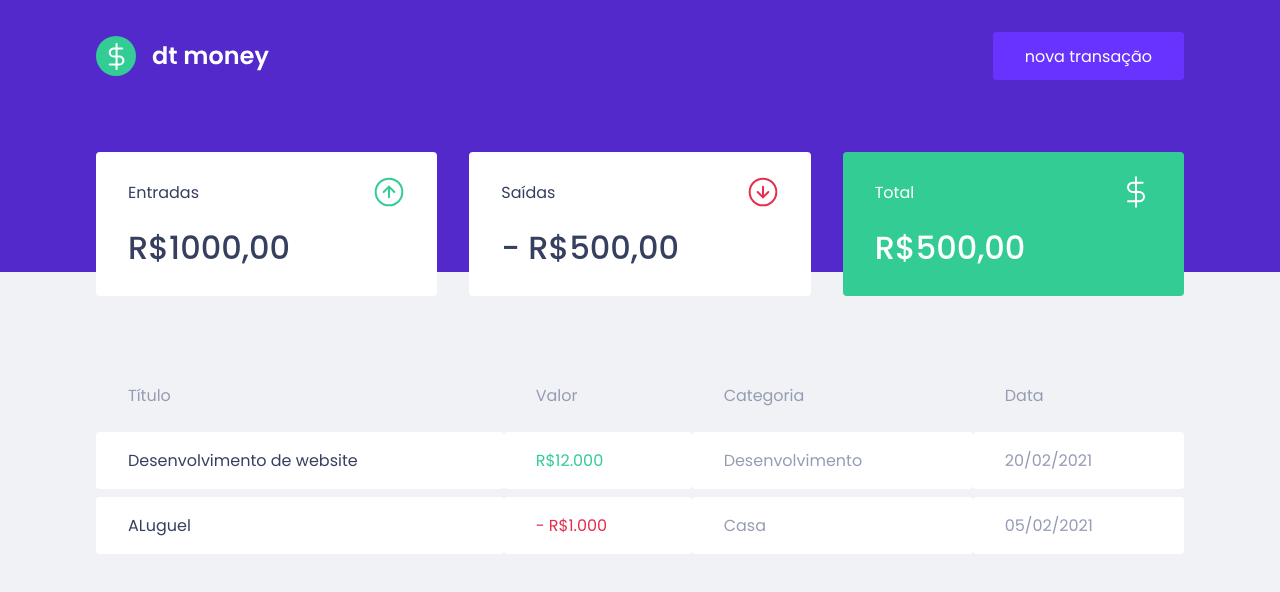
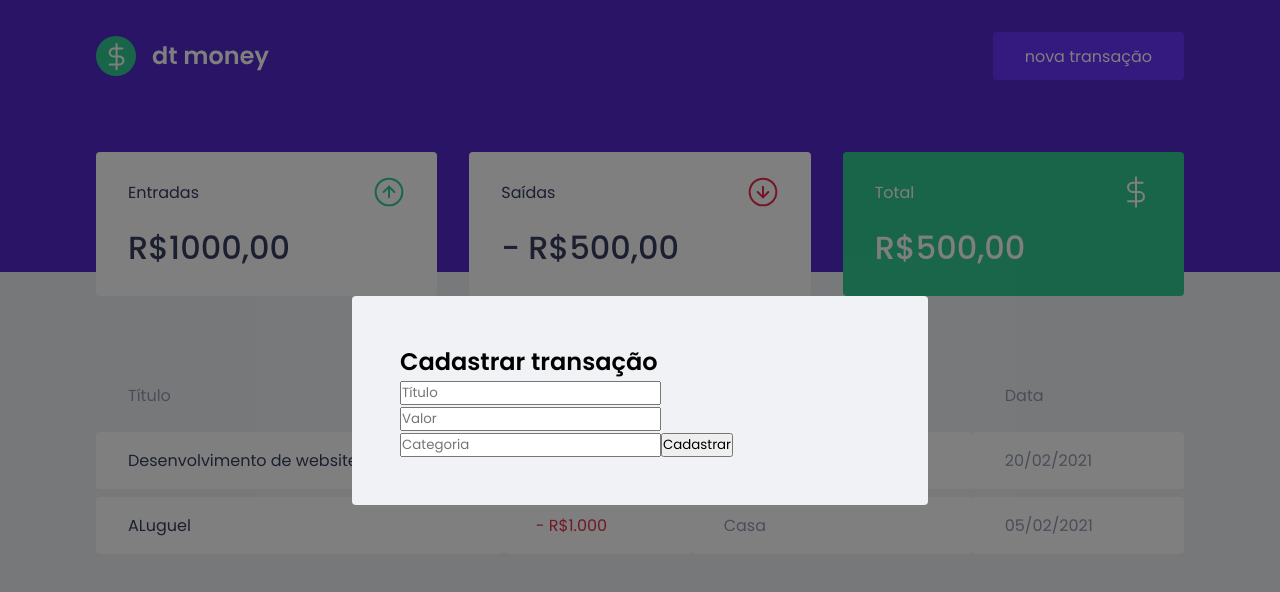
Before and after one commit to feliciovcm/mybalanceApp, a React (Create React App) app: page / in a window 1280 px wide. Both pictures are taken after a click on the button "nova transação". Shown: the top 592 px of the page. Built offline with nearby package versions, Linux system fonts and the light colour scheme; no server answers; what miragejs would draw is missing.

Commit message:
Second commit, add transactions modal

```diff
--- a/package.json
+++ b/package.json
@@ -7,6 +7,7 @@
     "miragejs": "^0.1.41",
     "react": "^17.0.1",
     "react-dom": "^17.0.1",
+    "react-modal": "^3.12.1",
     "react-scripts": "4.0.3",
     "styled-components": "^5.2.1",
     "web-vitals": "^1.0.1"
@@ -19,6 +20,7 @@
     "@types/node": "^12.0.0",
     "@types/react": "^17.0.0",
     "@types/react-dom": "^17.0.0",
+    "@types/react-modal": "^3.12.0",
     "@types/styled-components": "^5.1.9",
     "typescript": "^4.1.2"
   },
--- a/src/App.tsx
+++ b/src/App.tsx
@@ -1,14 +1,36 @@
-import { Dashboard } from './components/Dashboard';
-import { Header } from './components/Header';
-import { GlobalStyle } from './styles/global';
+import { Dashboard } from "./components/Dashboard";
+import { Header } from "./components/Header";
+import { GlobalStyle } from "./styles/global";
+import Modal from "react-modal";
+import React, { useState } from "react";
+import { NewTransactionModal } from "./components/NewTransactionModal";
 
+Modal.setAppElement("#root");
 
 export function App() {
+  const [isNewTransactionModalOpen, setIsNewTransactionModalOpen] = useState(
+    false
+  );
+
+  const handleOpenNewTransactionModal = () => {
+    setIsNewTransactionModalOpen(true);
+  };
+
+  const handleCloseNewTransactionModal = () => {
+    setIsNewTransactionModalOpen(false);
+  };
+
   return (
     <>
-     <Header />
-     <Dashboard />
-     <GlobalStyle />
+      <Header onOpenNewTransactionModal={handleOpenNewTransactionModal} />
+      <Dashboard />
+
+      <NewTransactionModal
+        isOpen={isNewTransactionModalOpen}
+        onRequestClose={handleCloseNewTransactionModal}
+      />
+
+      <GlobalStyle />
     </>
   );
 }
--- a/src/components/Header/index.tsx
+++ b/src/components/Header/index.tsx
@@ -1,12 +1,18 @@
 import logo from "../../assets/logo.svg";
 import { Container, Content } from "./styles";
 
-export function Header() {
+interface HeaderProps {
+  onOpenNewTransactionModal: () => void;
+}
+
+export function Header({ onOpenNewTransactionModal }: HeaderProps) {
   return (
     <Container>
       <Content>
         <img src={logo} alt="ibalance-logo" />
-        <button type="button">nova transação</button>
+        <button type="button" onClick={onOpenNewTransactionModal}>
+          nova transação
+        </button>
       </Content>
     </Container>
   );
--- /dev/null
+++ b/src/components/NewTransactionModal/index.tsx
@@ -0,0 +1,29 @@
+import Modal from "react-modal";
+import { Container } from "./styles";
+
+interface NewTransactionModalProps {
+  isOpen: boolean,
+  onRequestClose: () => void;
+
+}
+
+export function NewTransactionModal({isOpen, onRequestClose}:NewTransactionModalProps) {
+  return (
+    <Modal
+      isOpen={isOpen}
+      onRequestClose={onRequestClose}
+      overlayClassName="react-modal-overlay"
+      className="react-modal-content"
+    >
+      <Container>
+      <h2>Cadastrar transação</h2>
+      <input placeholder="Título"/>
+      <input type="number" placeholder="Valor"/>
+      <input placeholder="Categoria"/>
+      <button type="submit">
+        Cadastrar
+      </button>
+      </Container>
+    </Modal>
+  );
+}
--- /dev/null
+++ b/src/components/NewTransactionModal/styles.ts
@@ -0,0 +1,4 @@
+import styled from "styled-components";
+
+export const Container = styled.form`
+`;
--- a/src/styles/global.ts
+++ b/src/styles/global.ts
@@ -51,4 +51,26 @@ export const GlobalStyle = createGlobalStyle`
     opacity: 0.6;
     cursor: not-allowed;
   }
+
+ .react-modal-overlay {
+  background: rgba(0, 0, 0, 0.5);
+  position: fixed;
+  top: 0;
+  bottom: 0;
+  left: 0;
+  right: 0;
+
+  display: flex;
+  align-items: center;
+  justify-content: center;
+
+ }
+ .react-modal-content {
+  width: 100%;
+  max-width: 576px;
+  background: var(--background);
+  padding: 3rem;
+  position: relative;
+  border-radius: 0.25rem;
+ }
 `;
```
Also changed, not shown: 1 other file (tests, documents, lock files or other folders).
